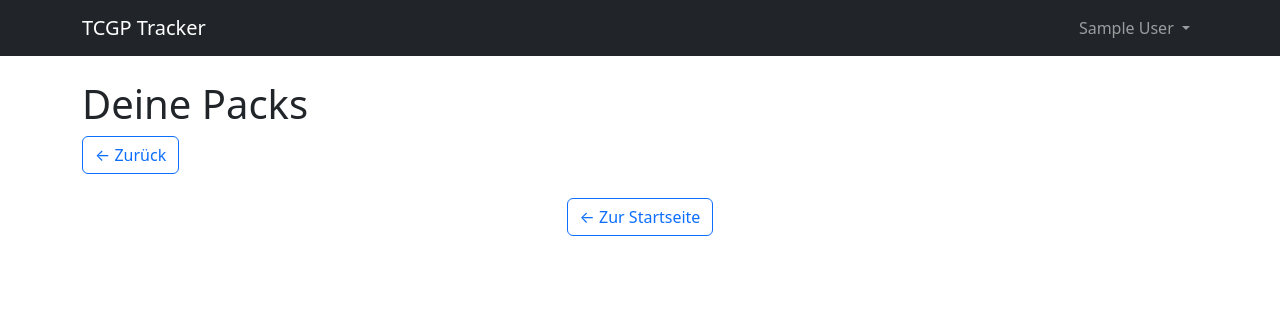
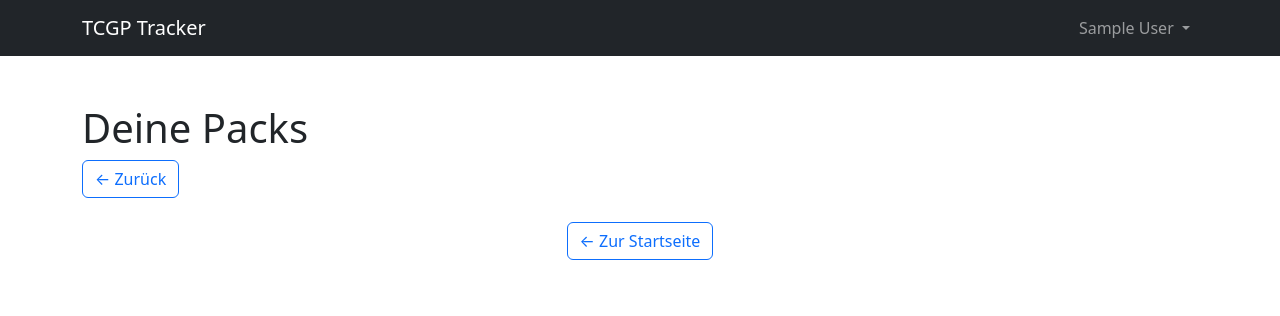
Before and after one commit to nyxdis/tcgp-tracker, a Django app: page /packs/ in a window 1280 px wide. Shown: the top 316 px of the page. Run offline with Django 5.2, Linux system fonts and the light colour scheme; the visitor is signed in with stand-in values (Sample User, id 1); data that the repository does not hold is empty.

Commit message:
move container div to base.html

```diff
--- a/tracker/templates/tracker/base.html
+++ b/tracker/templates/tracker/base.html
@@ -54,7 +54,7 @@
       </div>
     </nav>
 
-    {% block content %}{% endblock %}
+    <div class="container mt-5 mb-5">{% block content %}{% endblock %}</gbdiv>
 
     <script
       src="https://cdn.jsdelivr.net/npm/bootstrap@5.3.5/dist/js/bootstrap.bundle.min.js"
--- a/tracker/templates/tracker/home.html
+++ b/tracker/templates/tracker/home.html
@@ -1,5 +1,4 @@
 {% extends "tracker/base.html" %} {% load static %} {% block content %}
-<div class="container mt-5 mb-5">
 <h1 class="mb-4">Willkommen beim TCGP Tracker!</h1>
 
 <div class="mb-4">
@@ -41,5 +40,4 @@
   </div>
   {% endfor %}
 </div>
-</div>
 {% endblock %}
--- a/tracker/templates/tracker/pack_list.html
+++ b/tracker/templates/tracker/pack_list.html
@@ -1,5 +1,4 @@
 {% extends "tracker/base.html" %} {% block content %}
-<div class="container mt-4 mb-5">
 <h1>Deine Packs</h1>
 
 <div class="mb-3">
@@ -51,5 +50,4 @@
 <div class="mt-4 text-center">
   <a href="{% url 'home' %}" class="btn btn-outline-primary">← Zur Startseite</a>
 </div>
-</div>
 {% endblock %}
--- a/tracker/templates/tracker/set_detail.html
+++ b/tracker/templates/tracker/set_detail.html
@@ -1,5 +1,4 @@
 {% extends "tracker/base.html" %} {% load static %} {% block content %}
-<div class="container mt-5 mb-5">
 <h2>{{ set.name }}</h2>
 <p>Erscheinungsdatum: {{ set.release_date }}</p>
 
@@ -45,7 +44,6 @@
 
 <div class="mt-4 text-center">
   <a href="{% url 'home' %}" class="btn btn-outline-primary">← Zur&uuml;ck</a>
-  </div>
 </div>
 
 <!-- Floating Button -->
```
Lines whose indentation alone changed are shown as unchanged.
